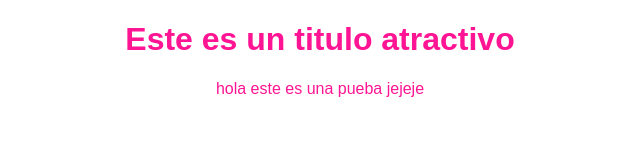
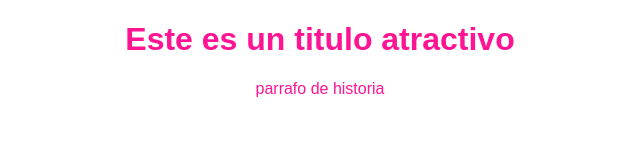
Before and after one commit to GuaiberS/test, a plain HTML site: page index.html in a window 1280 px wide. Shown: the whole page, without its empty margins (320-960 px from the left). Drawn offline with Linux system fonts and the light colour scheme.

```diff
--- a/index.html
+++ b/index.html
@@ -15,7 +15,7 @@
             Este es un titulo atractivo
         </h1>
 
-        <p>  hola  este es una pueba jejeje
+        <p>  parrafo de historia
 
         </p>
 
```
